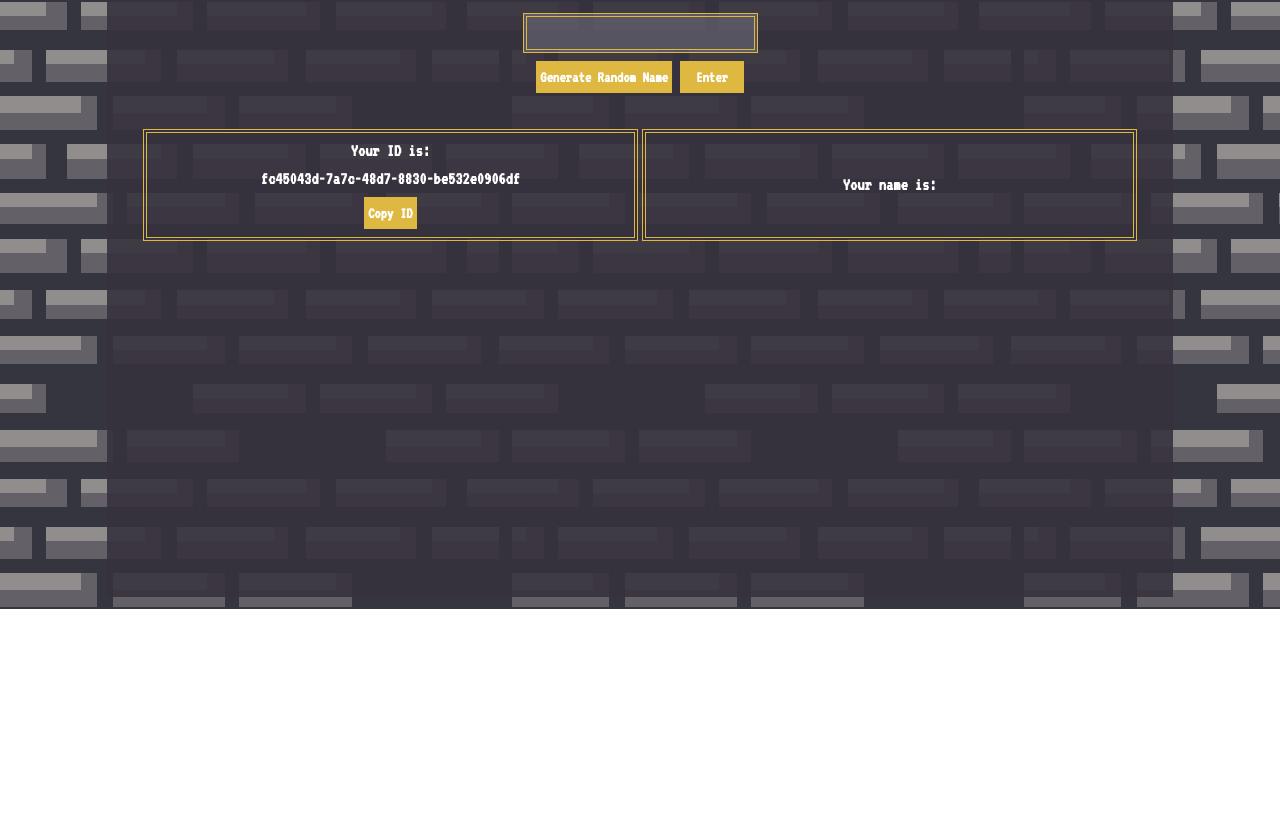
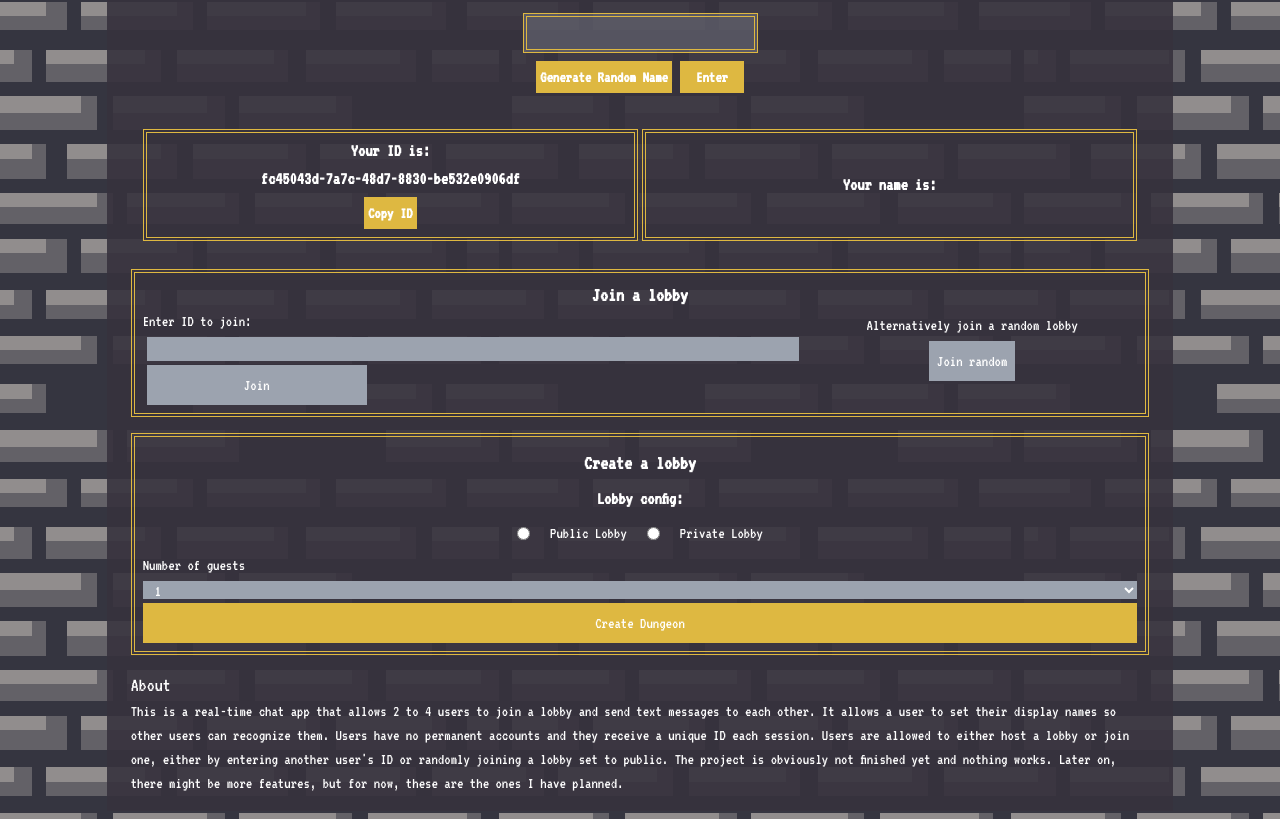
Before and after one commit to Kenan-Sabic/dotnet-chat-app, a React (Vite) app in the folder frontend/: page / in a window 1280 px wide. Shown: the part 191-1010 px from the top of the page. Before the commit the page ends 800 px from the top, so only its background shows below. Built offline with nearby package versions, Linux system fonts and the light colour scheme; a web font is replaced by a local one.

Commit message:
Finished the migration to Vite. Onward!

```diff
--- a/frontend/src/components/index/AboutSection.jsx
+++ b/frontend/src/components/index/AboutSection.jsx
@@ -1,24 +1,19 @@
-import React from 'react'
-
- Props = {}
+import React from 'react';
 
 const AboutSection = (props) => {
   return (
     <div className='text-white font-vt323'>
       <h1 className='text-xl'>About</h1>
-      <p>This is a real time chat app that allows 2 to 4 users to
-        join a lobby and send text messages to each other.
-        It allows a user to set their display names so other users can
-        recognize them. Users have no permanent accounts and they receive a unique
-        ID each session. Users are allowed to either host a lobby or join one,
-        either by entering another user's ID or randomly joining
-        a lobby set to public.
+      <p>
+        This is a real-time chat app that allows 2 to 4 users to join a lobby and send text messages to each other.
+        It allows a user to set their display names so other users can recognize them. Users have no permanent accounts
+        and they receive a unique ID each session. Users are allowed to either host a lobby or join one, either by
+        entering another user's ID or randomly joining a lobby set to public.
         The project is obviously not finished yet and nothing works.
-        Later on there might be more features but for now these are
-        the ones I have planned.
+        Later on, there might be more features, but for now, these are the ones I have planned.
       </p>
     </div>
-  )
-}
+  );
+};
 
-export default AboutSection
+export default AboutSection;
--- a/frontend/src/components/index/JoinForm.jsx
+++ b/frontend/src/components/index/JoinForm.jsx
@@ -1,8 +1,6 @@
-import React from 'react';
+import React from 'react'
 
-Props = {};
-
-const JoinForm = (props) => {
+const JoinForm = () => {
   return (
     <div className='border-double border-gold border-4 p-2 w-full'>
       <h1 className='w-full text-center text-white text-xl font-vt323 font-semibold'>Join a lobby</h1>
@@ -25,4 +23,4 @@ const JoinForm = (props) => {
   );
 };
 
-export default JoinForm;
+export default JoinForm
--- a/frontend/src/components/index/LobbyForm.jsx
+++ b/frontend/src/components/index/LobbyForm.jsx
@@ -1,6 +1,4 @@
 import React from 'react';
-
- Props = {};
 
 const LobbyForm = (props) => {
   return (
--- a/frontend/src/components/index/MainBody.jsx
+++ b/frontend/src/components/index/MainBody.jsx
@@ -1,20 +1,31 @@
-import React from 'react'
-import UsernameForm from './UsernameForm'
-import UserDisplay from './UserDisplay'
+import React, { useState } from 'react';
+import UsernameForm from './UsernameForm';
+import UserDisplay from './UserDisplay';
 import PropTypes from 'prop-types';
+import JoinForm from './JoinForm';
+import LobbyForm from './LobbyForm';
+import AboutSection from './AboutSection';
 
+const MainBody = ({ uniqueId }) => {
+  const [displayName, setDisplayName] = useState('');
 
+  const handleNameSubmit = (name) => {
+    setDisplayName(name);
+  };
 
-const MainBody = ({uniqueId}) => {
   return (
     <div className='flex flex-col items-center gap-4 py-4 px-2 md:px-6 my-2 min-h-[80vh] w-11/12 md:w-10/12 lg:8/12 bg-raisingBlack bg-opacity-90'>
-<UsernameForm/>
-<UserDisplay uniqueId={uniqueId}/>
+      <UsernameForm onNameSubmit={handleNameSubmit} />
+      <UserDisplay uniqueId={uniqueId} displayName={displayName} />
+      <JoinForm/>
+      <LobbyForm/>
+      <AboutSection/>
     </div>
-  )
-}
+  );
+};
+
 MainBody.propTypes = {
   uniqueId: PropTypes.string.isRequired,
 };
 
-export default MainBody
+export default MainBody;
--- a/frontend/src/components/index/UsernameForm.jsx
+++ b/frontend/src/components/index/UsernameForm.jsx
@@ -7,7 +7,7 @@ const UsernameForm = ({ onNameSubmit }) => {
   const generateRandomName = () => {
     let randomName = '';
     while (randomName.length > 12 || randomName.length === 0) {
-      randomName = faker.name.firstName();
+      randomName = faker.person.firstName();
     }
     return randomName;
   };
```
